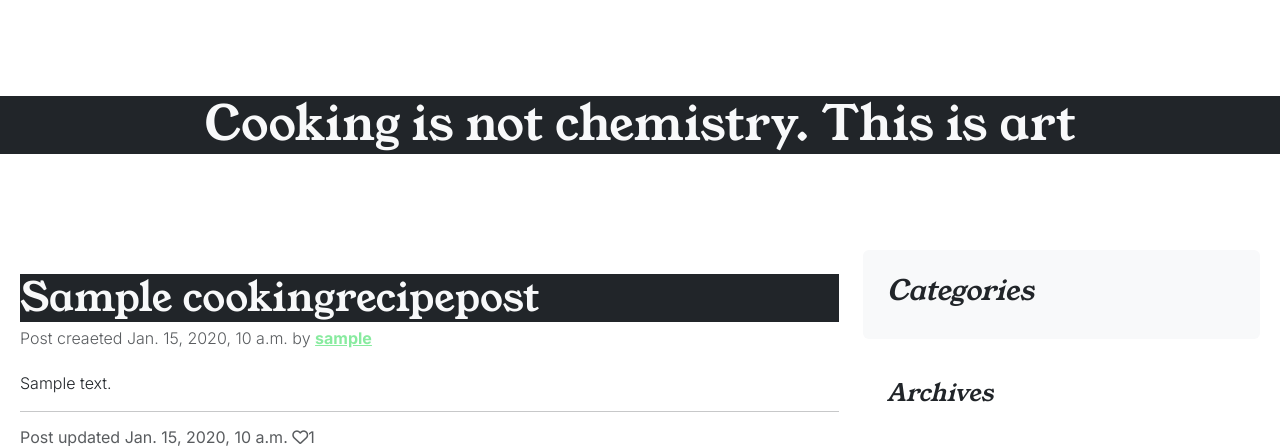
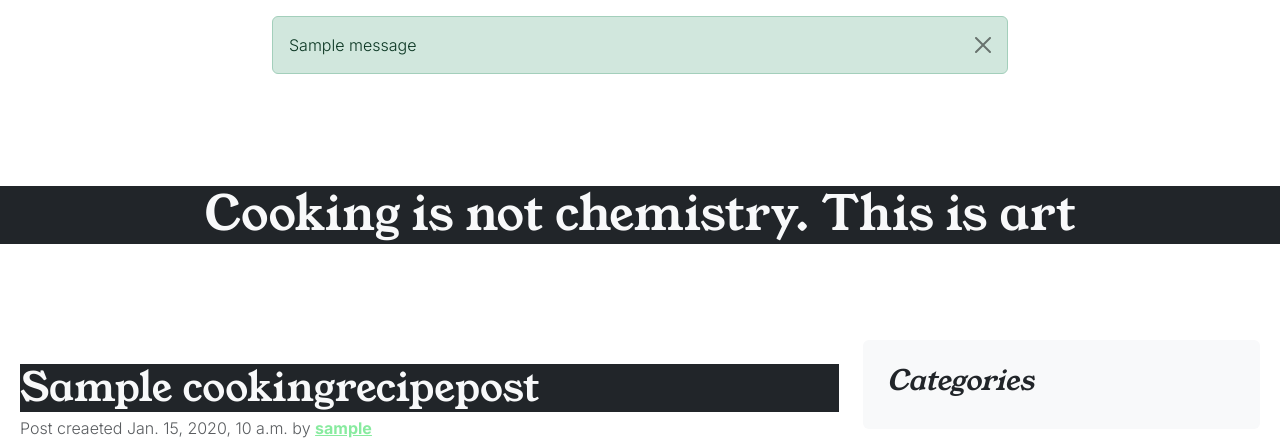
Before and after one commit to Belan-Mihail/cooking-blog, a Django app: page / in a window 1280 px wide. Shown: the part 82-528 px from the top of the page. Run offline with Django 3.2, Linux system fonts and the light colour scheme; tables that the repository leaves empty hold one stand-in row (values such as "Sample post"); one stand-in notice (Sample message) is shown; some libraries are stand-ins or nearby versions.

Commit message:
Add action notification

```diff
--- a/static/css/style.css
+++ b/static/css/style.css
@@ -88,6 +88,11 @@ h1, h2, h3, h4, h5, h6 {
     font-family: 'Young Serif', serif;
     font-weight: 400;
 }
+
+.messages-container {
+    margin-top: 1rem;
+}
+
 
 /* Slogan */
 .slogan {
--- a/templates/base.html
+++ b/templates/base.html
@@ -67,6 +67,7 @@
         </div>
     </nav>
 
+
     <!-- Main -->
     <main class="main-bg main-body">
         {% if user.is_authenticated %}
@@ -74,6 +75,22 @@
             <span>you login as <strong>{{ user }}</strong></span>
         </div>
         {% endif %}
+
+        <!-- Action Notifications -->
+        <div class="container messages-container">
+            <div class="row">
+                <div class="col-md-8 offset-md-2">
+                    {% for message in messages %}
+                    <div class="alert {{ message.tags }} alert-dismissible fade show" id="messages" role="alert">
+                        {{ message | safe }}
+                        <button type="button" class="btn-close" data-bs-dismiss="alert" aria-label="Close"></button>
+                    </div>
+                    {% endfor %}
+                </div>
+            </div>
+        </div>
+
+
     {% block content %}
 
     {% endblock content %}
```
Also changed, not shown: cookingproject/settings.py (+11 -0 lines).
